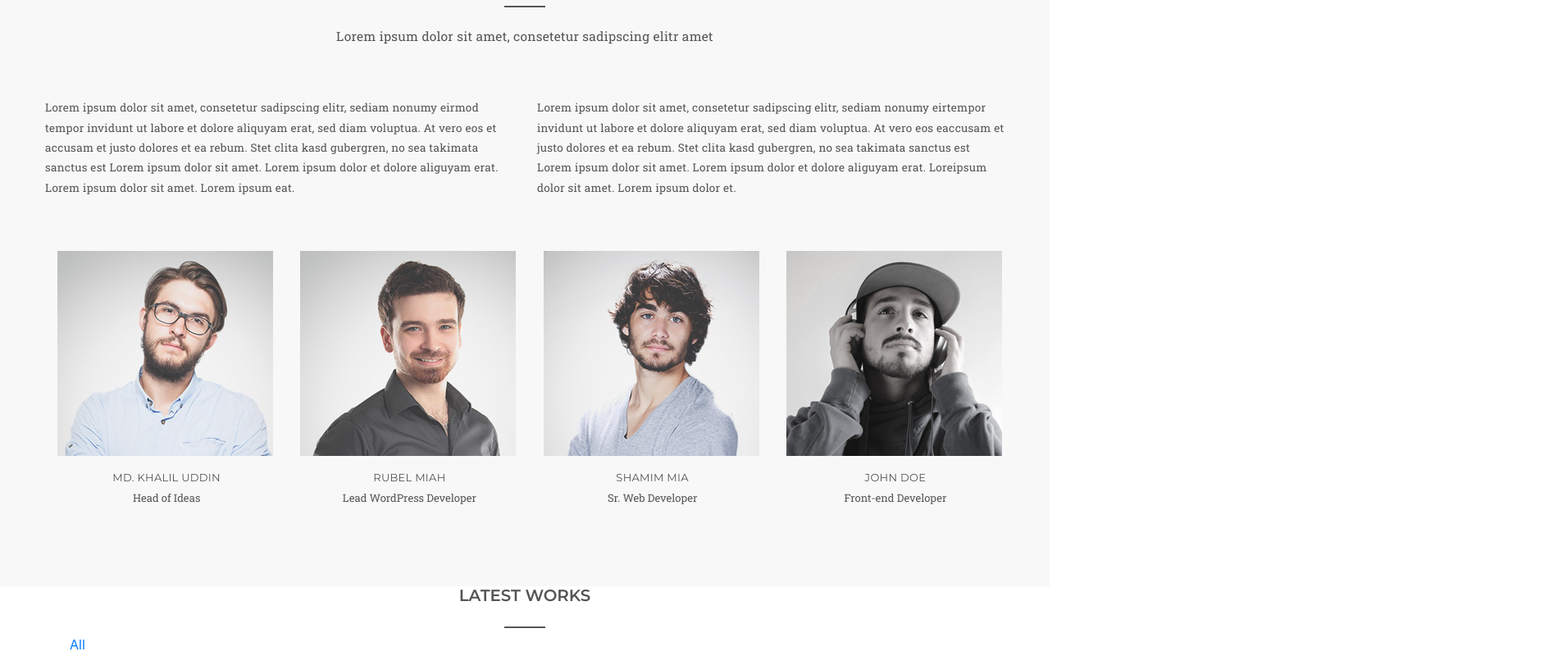
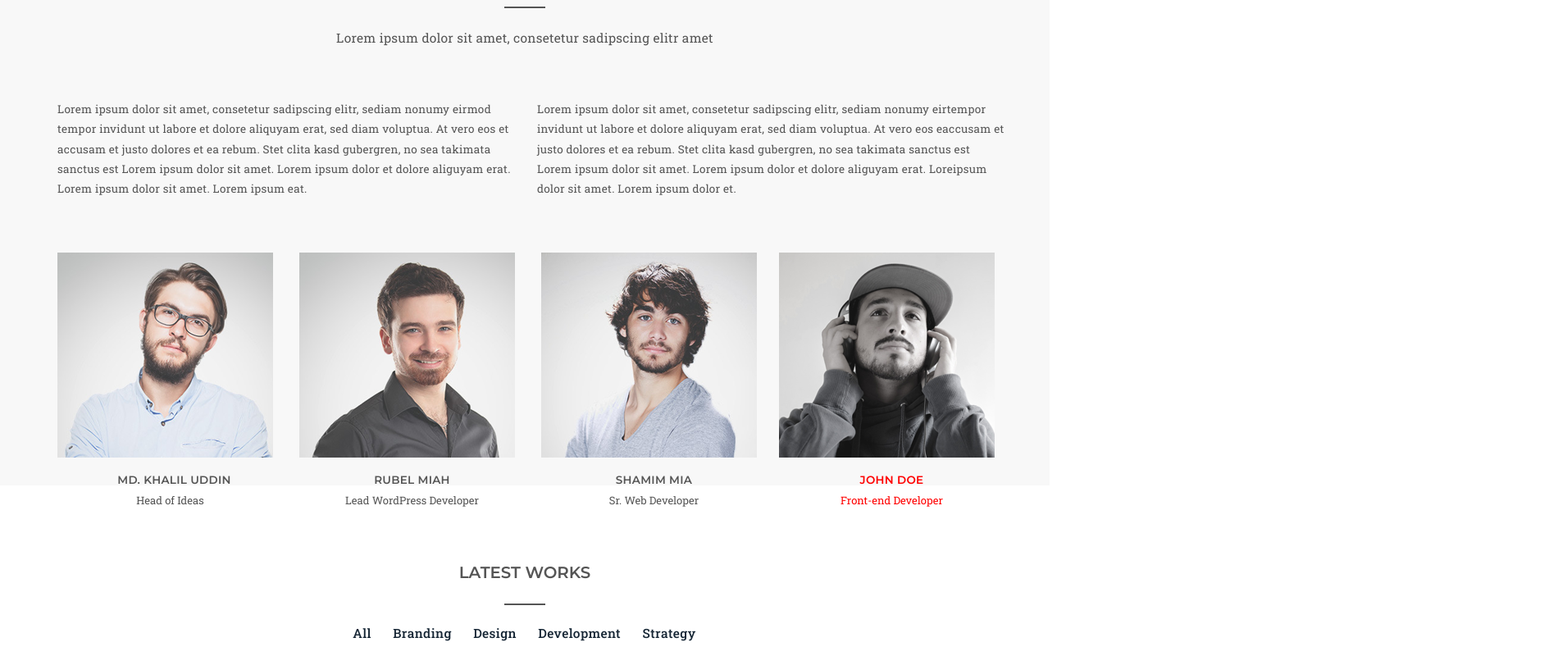
Before and after one commit to AnigalHub/PixelPerfect, a Vue app: page / in a window 1280 px wide. Shown: the part 1400-2200 px from the top of the page at 82% size, 1900 px wide, since content can reach past the window. Built offline with nearby package versions, Linux system fonts and the light colour scheme.

Commit message:
добавлены стили со всех компонентов, вынесены одинаковые классы

```diff
--- a/src/App.vue
+++ b/src/App.vue
@@ -112,6 +112,13 @@ $shadeOfGrey:rgb(85, 85, 85);
   line-height: 1.2;
   text-align: center;
 }
+.underline{
+  background-color: rgb(85, 85, 85);
+  margin: 26px auto 0 !important;
+  display: block;
+  width: 50px;
+  height: 2px;
+}
 .descr_component{
   font-size: 15.5px;
   font-family: 'Roboto Slab', serif;
@@ -119,44 +126,28 @@ $shadeOfGrey:rgb(85, 85, 85);
   letter-spacing: .28px;
   line-height: 1.5;
   text-align: center;
-  margin-top: 24px;
-}
-.underline{
-  background-color: rgb(85, 85, 85);
-  margin: 25px auto 0;
-  display: block;
-  width: 50px;
-  height: 2px;
+  margin-top: 24.8px;
 }
 #Services{
   padding-top: 95px;
   height: 61.7vh;
   text-align: center;
   color: $shadeOfGrey;
+  letter-spacing: 0.28px;
   .flex-container{
     margin-top: 68px;
     & > div {
       width: 30%;
       height: 100%;
       margin: 0 1.4% 0 1.82% !important;
-    }
-  }
       .name_services{
         font-size: 13.9px;
         font-family: 'Montserrat', sans-serif;
         margin-top: 24px;
         letter-spacing: -.1px;
-    margin-bottom: 0.9rem !important;
+        margin-bottom: 0.8rem !important;
         font-weight: 600;
         text-transform: uppercase;
-
-  }
-  .descr_services{
-    font-size: 13.55px;
-    letter-spacing: 0.28px;
-    font-weight: 400;
-    font-family: 'Roboto Slab', serif;
-    line-height: 1.8;
       }
       .svg_services{
         width: 93px;
@@ -165,49 +156,195 @@ $shadeOfGrey:rgb(85, 85, 85);
         margin: 0 auto;
       }
     }
+  }
+}
+.text{
+  font-size: 13.5px;
+  font-family: 'Roboto Slab', serif;
+  letter-spacing: .28px;
+  line-height: 1.8;
+}
 #About{
   padding-top: 95px;
-  padding-bottom: 95px;
+  height: 91vh;
   background: #f8f8f8;
-  .text {
-    font-size: 13.5px;
-    font-family: "Roboto Slab";
   color: rgb(85, 85, 85);
-    letter-spacing: .28px;
-    line-height: 1.8;
-    text-align:left;
-    margin-top: 25.25px;
-    z-index: 414;
-  }
   .who{
     font-size: 13px;
-    font-family: "Roboto Slab";
-    color: rgb(85, 85, 85);
+    font-family: 'Roboto Slab', serif;
     line-height: 1.846;
     padding-top: 2px;
     text-align: center;
   }
   .parts{
-    margin-top: 37.5px;
+    margin-top: 62.75px;
     padding-bottom: 30px;
+    .col:first-child{padding-left: 30px !important;}
+    .col:last-child{padding-left: 0 !important;}
   }
-  .part_1{padding-left: 30px !important;}
-  .part_2{padding-left: 0 !important;}
   .imgs{
     margin-top: 35px;
     .col:first-child{
       padding-left: 30px !important;
+      .text{
+        margin-left: 10px;
+      }
+    }
+    .col:nth-child(2){
+
+      margin-left: -10px !important;}
+    .col:nth-child(3){
+
+      margin-left: -10px !important;}
+    .col:last-child{
+      color: red !important;
+      margin-left: -15px !important;
     }
     .text{
       margin-top: 15px;
-      font-size: 13px;  font-family: "Montserrat";
+      font-size: 13.5px;
+
+      font-weight: 600;
+      font-family: 'Montserrat', sans-serif;
       letter-spacing: .28px;
       text-align: center;
+      &:first-child{
+
       }
     }
   }
+}
+#Works {
+  padding-top: 95px;
+  height: 147.3vh;
+  color: rgb(85, 85, 85);
+
+  .nav_component {
+    font-size: 15.5px;
+    font-family: 'Roboto Slab', serif;
+    letter-spacing: .28px;
+    line-height: 1.5;
+    margin: 15px auto 0;
+    display: block;
+  }
+  .navbar-nav {
+    display: flex;
+    flex-direction:initial;
+  }
+  .nav-link{
+    font-family: 'Roboto Slab', serif;
+    color: #152534 !important;
+    padding-right: 13.8px !important;
+    padding-left: 12.6px !important;
+    letter-spacing: 0.4px;
+    display: flex;
+    font-weight: 500;
+    font-size: 15.5px;
+  }
+
+  .flex-container {
+    margin-top: 60px;
+    & > img {
+      width: 30.76%;
+      height: 100%;
+      margin: 0 1.27% 2.6% !important;
+    }
+  }
+}
+#Call{
+  background: url("../public/Call.png") 100% 100% no-repeat;
+  background-size:100% 100%;
+  color: rgb(255, 255, 255);
+  letter-spacing: .28px;
+  text-align: center;
+
+  #question{
+    font-size: 29.5px;
+    font-family: 'Roboto Slab', serif;
+    font-weight: 400;
+    line-height: 1.48;
+    padding-top: 90px;
+    padding-bottom: 50px;
+  }
+  #Get_Started {
+    font-size: 18px;
+    font-family: 'Roboto Slab', serif;
+    padding-bottom: 111px;
+    padding-left: 5px;
+    text-transform: uppercase;
+    line-height: 1.5;
+    font-weight: 500;
+    width: 1900px;
+    margin-top: 5px;
+  }
+}
+#Blog {
+  padding-top: 90px;
+  padding-bottom: 80px;
+  .text {
+    font-size: 13.5px;
+    font-family: 'Roboto Slab', serif;
+    color: rgb(85, 85, 85);
+    letter-spacing: .275px;
+    line-height: 1.8;
+    text-align:left;
+    margin-top: 25.25px;
+  }
+  .blog{margin-top: 3.8%;}
+  .part_1,.part_2{padding-left: 30px !important;}
+  .part_2 .text{
+    padding: 0 12px 0 2px;
+    margin-top: 18px;
+  }
+  .date {
+    padding: 16px;
+    border: 2px solid rgb(119, 119, 119);
+    height: 75px;
+    width: 75px;
+    font-size: 24px;
+    font-family: 'Montserrat', sans-serif;
+    color: rgb(119, 119, 119);
+    font-weight: bold;
+    text-transform: uppercase;
+    line-height: 0.833;
+    text-align: center;
+  }
+  .month{
+    font-size: 15px;
+    padding-top: 10px;
+  }
+  .name_post{
+    font-size: 16px;
+    font-family: 'Montserrat', sans-serif;
+    color: rgb(85, 85, 85);
+    text-transform: uppercase;
+    line-height: 1.5;
+    text-align: left;
+    padding-top: 1.4%;
+    letter-spacing: -.18px;
+    padding-left: .5%;
+    font-weight: 600;
+  }
+  .blog:nth-child(4) .name_post{padding-top: 1.5% !important;}
+  .col .col{padding: 0 !important;}
+  .read {
+    padding-top: 21.5px;
+    font-size: 13.25px;
+    letter-spacing: .75px;
+    font-family: 'Roboto Slab', serif;
+    color: rgb(119, 119, 119);
+    font-weight: bold;
+    text-transform: uppercase;
+    line-height: 1.846;
+  }
+  svg{
+    margin-left: 15px;
+    margin-bottom: 3px;
+  }
+}
+
 @media (min-width: 1200px){
-  #Services,#About{
+  #Services,#About,#Works,#Blog{
     .container, .container-sm, .container-md, .container-lg, .container-xl {max-width: 1200px !important;}
   }
 }
```
Lines whose indentation alone changed are shown as unchanged.
